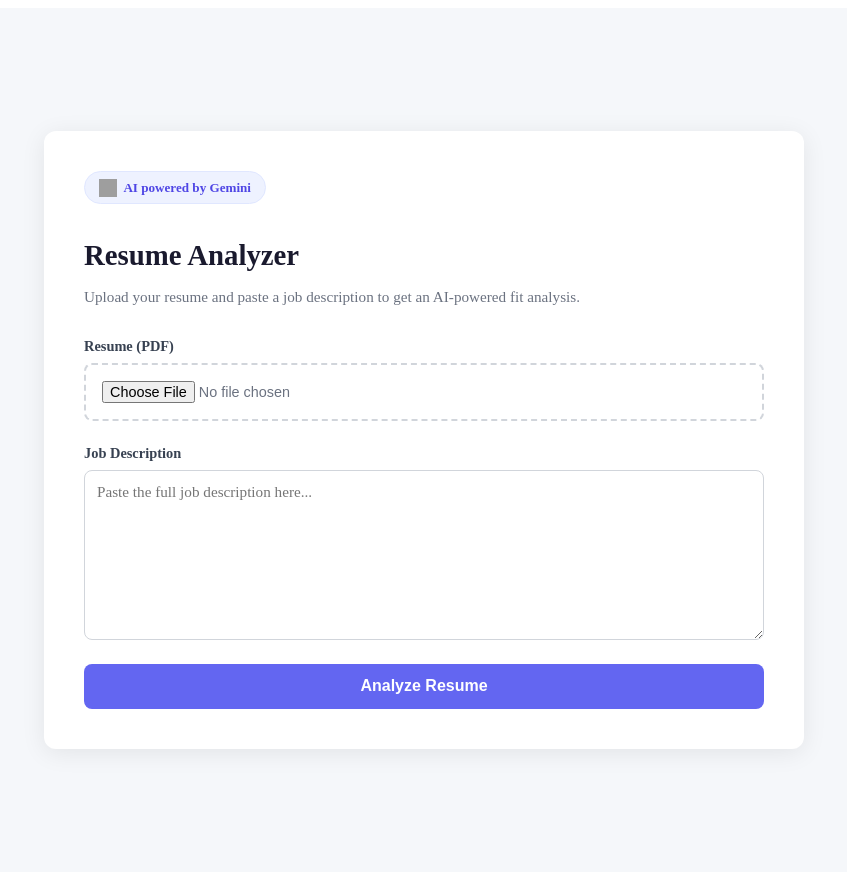
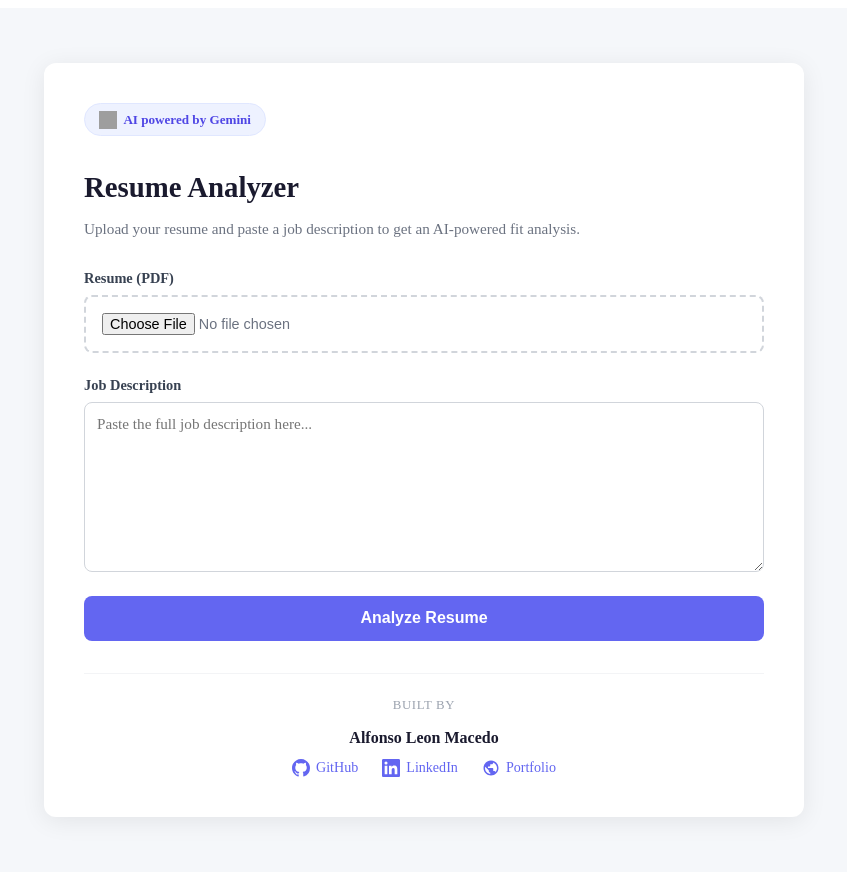
Before and after one commit to alfonsoleonm/resume-analyzer-frontend, an Angular app: page / in a window 1280 px wide. Shown: the top 872 px of the page, without its empty margins (216-1063 px from the left). Built offline with nearby package versions, Linux system fonts and the light colour scheme; grey boxes are pictures that could not be loaded.

Commit message:
feat: add about section with social links and icons

```diff
--- a/package.json
+++ b/package.json
@@ -17,6 +17,8 @@
     "@angular/forms": "^21.2.0",
     "@angular/platform-browser": "^21.2.0",
     "@angular/router": "^21.2.0",
+    "@ng-icons/core": "^33.2.2",
+    "@ng-icons/simple-icons": "^33.2.2",
     "rxjs": "~7.8.0",
     "tslib": "^2.3.0"
   },
--- a/src/app/features/analyzer/analyzer.component.html
+++ b/src/app/features/analyzer/analyzer.component.html
@@ -39,5 +39,38 @@
         <button class="btn-primary" (click)="onSubmit()" [disabled]="isLoading">
             Analyze Resume
         </button>
+
+        <div class="about-section">
+            <div class="about-divider"></div>
+            <p class="about-title">Built by</p>
+            <p class="about-name">Alfonso Leon Macedo</p>
+            <div class="about-links">
+                <a href="https://github.com/alfonsoleonm" target="_blank">
+                    <svg xmlns="http://www.w3.org/2000/svg" width="18" height="18" viewBox="0 0 24 24"
+                        fill="currentColor">
+                        <path
+                            d="M12 0C5.37 0 0 5.37 0 12c0 5.31 3.435 9.795 8.205 11.385.6.105.825-.255.825-.57 0-.285-.015-1.23-.015-2.235-3.015.555-3.795-.735-4.035-1.41-.135-.345-.72-1.41-1.23-1.695-.42-.225-1.02-.78-.015-.795.945-.015 1.62.87 1.845 1.23 1.08 1.815 2.805 1.305 3.495.99.105-.78.42-1.305.765-1.605-2.67-.3-5.46-1.335-5.46-5.925 0-1.305.465-2.385 1.23-3.225-.12-.3-.54-1.53.12-3.18 0 0 1.005-.315 3.3 1.23.96-.27 1.98-.405 3-.405s2.04.135 3 .405c2.295-1.56 3.3-1.23 3.3-1.23.66 1.65.24 2.88.12 3.18.765.84 1.23 1.905 1.23 3.225 0 4.605-2.805 5.625-5.475 5.925.435.375.81 1.095.81 2.22 0 1.605-.015 2.895-.015 3.3 0 .315.225.69.825.57A12.02 12.02 0 0 0 24 12c0-6.63-5.37-12-12-12z" />
+                    </svg>
+                    GitHub
+                </a>
+                <a href="https://www.linkedin.com/in/alfonso-leon-macedo-40b157192/" target="_blank">
+                    <svg xmlns="http://www.w3.org/2000/svg" width="18" height="18" viewBox="0 0 24 24"
+                        fill="currentColor">
+                        <path
+                            d="M20.447 20.452h-3.554v-5.569c0-1.328-.027-3.037-1.852-3.037-1.853 0-2.136 1.445-2.136 2.939v5.667H9.351V9h3.414v1.561h.046c.477-.9 1.637-1.85 3.37-1.85 3.601 0 4.267 2.37 4.267 5.455v6.286zM5.337 7.433a2.062 2.062 0 0 1-2.063-2.065 2.064 2.064 0 1 1 2.063 2.065zm1.782 13.019H3.555V9h3.564v11.452zM22.225 0H1.771C.792 0 0 .774 0 1.729v20.542C0 23.227.792 24 1.771 24h20.451C23.2 24 24 23.227 24 22.271V1.729C24 .774 23.2 0 22.222 0h.003z" />
+                    </svg>
+                    LinkedIn
+                </a>
+                <a href="https://sites.google.com/view/alfonsoleon/home" target="_blank">
+                    <svg xmlns="http://www.w3.org/2000/svg" width="18" height="18" viewBox="0 0 24 24"
+                        fill="currentColor">
+                        <path
+                            d="M12 2C6.48 2 2 6.48 2 12s4.48 10 10 10 10-4.48 10-10S17.52 2 12 2zm-1 17.93c-3.95-.49-7-3.85-7-7.93 0-.62.08-1.21.21-1.79L9 15v1c0 1.1.9 2 2 2v1.93zm6.9-2.54c-.26-.81-1-1.39-1.9-1.39h-1v-3c0-.55-.45-1-1-1H8v-2h2c.55 0 1-.45 1-1V7h2c1.1 0 2-.9 2-2v-.41c2.93 1.19 5 4.06 5 7.41 0 2.08-.8 3.97-2.1 5.39z" />
+                    </svg>
+                    Portfolio
+                </a>
+            </div>
+        </div>
     </div>
+
 </div>
--- a/src/app/features/analyzer/analyzer.component.scss
+++ b/src/app/features/analyzer/analyzer.component.scss
@@ -159,5 +159,57 @@
 }
 
 @keyframes spin {
-  to { transform: rotate(360deg); }
+    to {
+        transform: rotate(360deg);
     }
+}
+
+.about-section {
+    margin-top: 2rem;
+    text-align: center;
+
+    .about-divider {
+        height: 1px;
+        background: #f3f4f6;
+        margin-bottom: 1.5rem;
+    }
+
+    .about-title {
+        font-size: 0.8rem;
+        color: #9ca3af;
+        margin-bottom: 0.25rem;
+        text-transform: uppercase;
+        letter-spacing: 0.05em;
+    }
+
+    .about-name {
+        font-size: 1rem;
+        font-weight: 600;
+        color: #1a1a2e;
+        margin-bottom: 0.75rem;
+    }
+
+    .about-links {
+        display: flex;
+        justify-content: center;
+        gap: 1.5rem;
+
+        a {
+            display: flex;
+            align-items: center;
+            gap: 6px;
+            font-size: 0.88rem;
+            color: #6366f1;
+            text-decoration: none;
+            font-weight: 500;
+
+            &:hover {
+                text-decoration: underline;
+            }
+
+            svg {
+                flex-shrink: 0;
+            }
+        }
+    }
+}
```
Also changed, not shown: 1 other file (tests, documents, lock files or other folders). Lines whose indentation alone changed are shown as unchanged.
